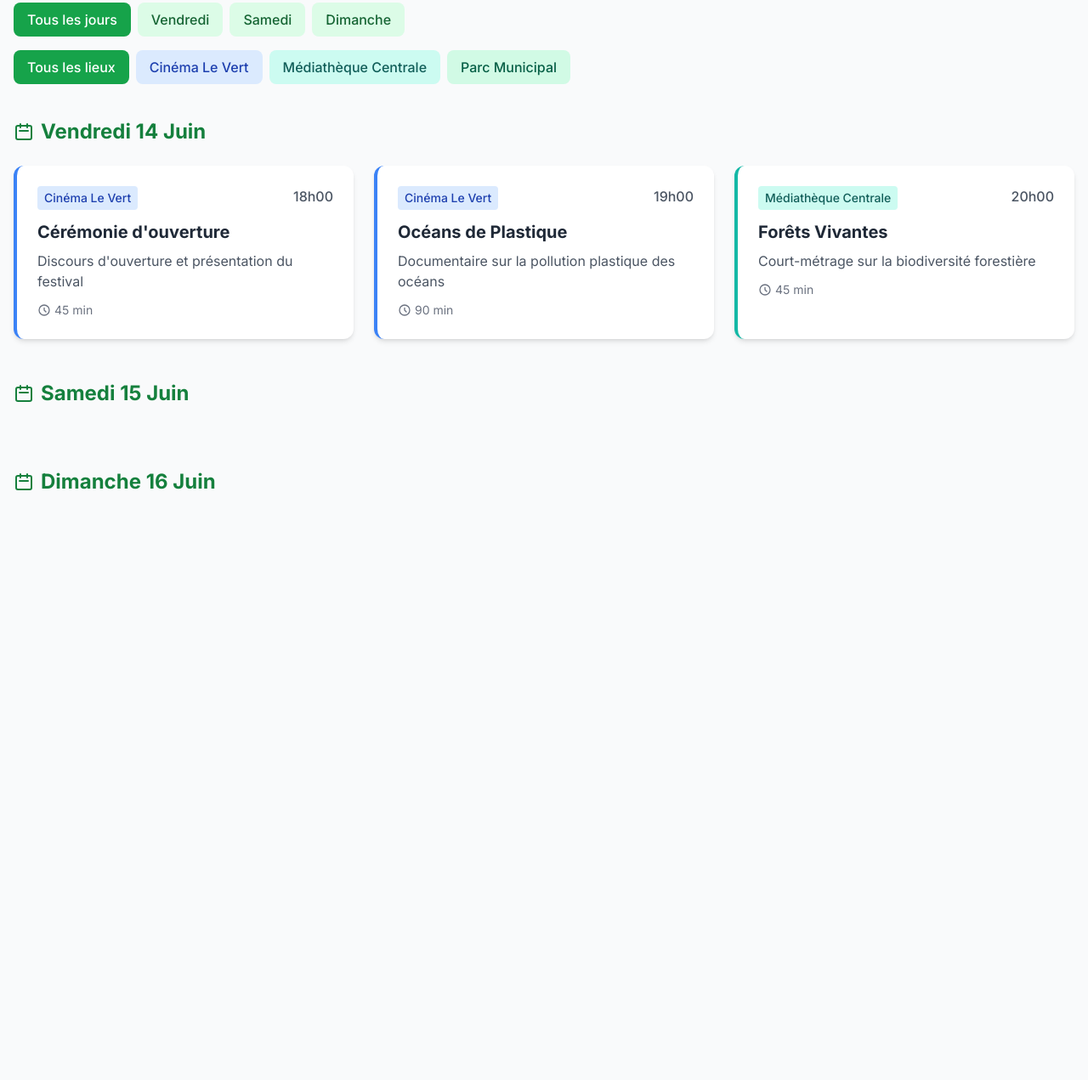
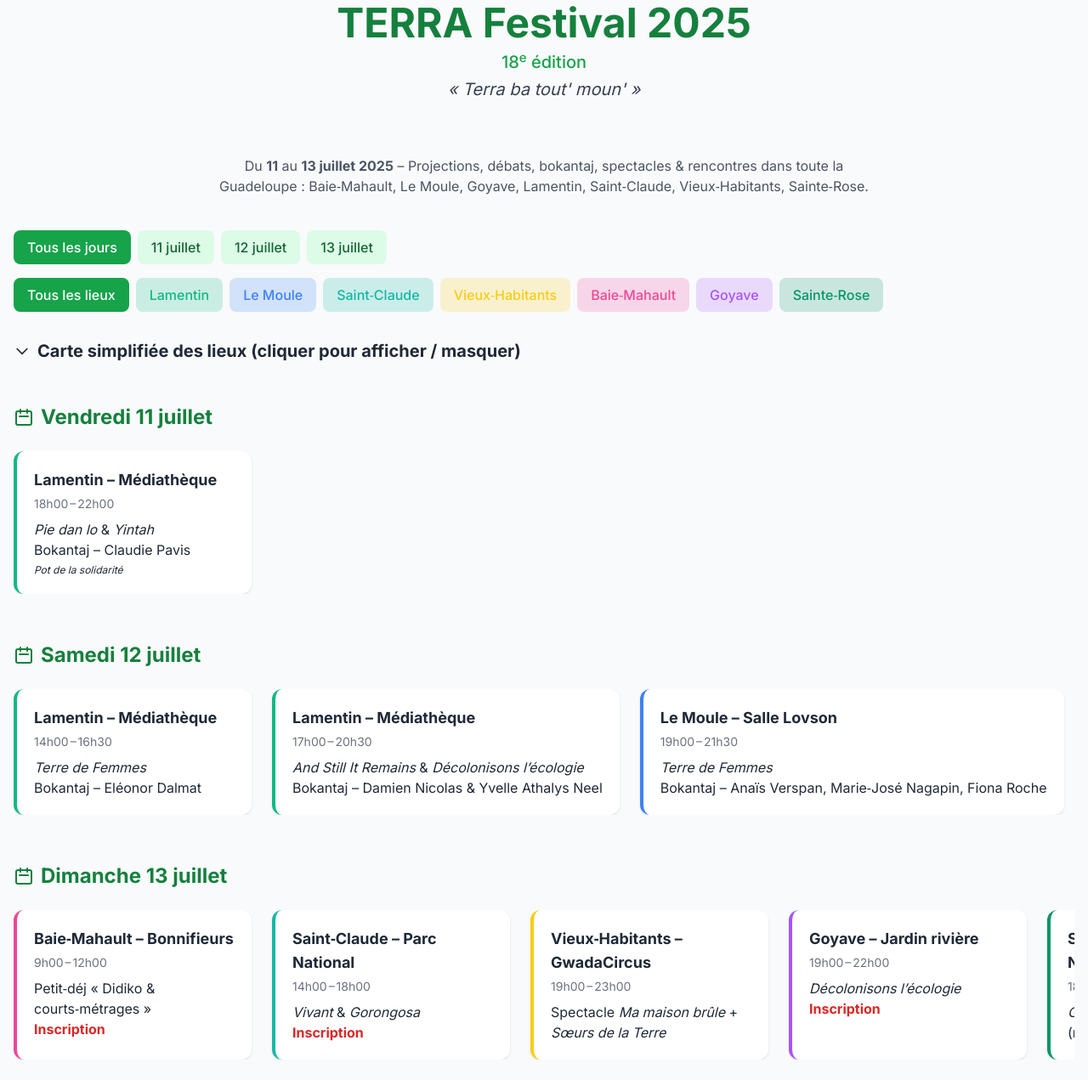
Before and after one commit to es1010/terra, a plain HTML site: page index.html in a window 1280 px wide. Shown: the part 37-1308 px from the top of the page at 85% size. Before the commit the page ends 800 px from the top, so only its background shows below. Drawn offline with nearby package versions, Linux system fonts and the light colour scheme.

Commit message:
Update index.html

```diff
--- a/index.html
+++ b/index.html
@@ -3,185 +3,221 @@
 <head>
   <meta charset="UTF-8">
   <meta name="viewport" content="width=device-width, initial-scale=1.0">
-  <title>Programme Festival Écologie</title>
+  <title>TERRA Festival 2025 – 18ᵉ édition</title>
 
-  <!-- 1.  POLICES  : Inter (propre, lisible) -->
+  <!-- Google Fonts & Tailwind -->
   <link rel="preconnect" href="https://fonts.googleapis.com">
   <link rel="preconnect" href="https://fonts.gstatic.com" crossorigin>
   <link href="https://fonts.googleapis.com/css2?family=Inter:wght@400;500;700&display=swap" rel="stylesheet">
-
-  <!-- 2.  TAILWIND CDN  (parfait pour GitHub Pages)  -->
   <script src="https://cdn.tailwindcss.com"></script>
   <script>
     tailwind.config = {
       theme: {
         extend: {
-          fontFamily: {
-            sans: ['Inter', 'ui-sans-serif', 'system-ui'],
-          },
+          fontFamily: { sans: ['Inter', 'ui-sans-serif', 'system-ui'] },
+          colors: {
+            lamentin: '#10b981',   // green‑500
+            moule: '#3b82f6',      // blue‑500
+            saintclaude: '#14b8a6',// teal‑500
+            vieux: '#facc15',      // yellow‑400
+            baiemahault: '#ec4899',// pink‑500
+            goyave: '#a855f7',     // purple‑500
+            sainterose: '#059669', // emerald‑600
+          }
         }
       }
     }
   </script>
-
-  <!-- 3.  Styles maison -->
   <style>
-    /* On masque la barre de défilement horizontale des groupes de boutons */
     .no-scrollbar::-webkit-scrollbar { display: none; }
     .no-scrollbar { -ms-overflow-style: none; scrollbar-width: none; }
   </style>
 </head>
 <body class="bg-gray-50 font-sans antialiased text-gray-800">
-  <main class="container mx-auto px-4 py-10">
+  <!-- HEADER -->
+  <header class="text-center py-10">
+    <h1 class="text-4xl md:text-5xl font-extrabold text-green-700">TERRA Festival 2025</h1>
+    <p class="text-lg md:text-xl text-green-600 font-medium mt-2">18<sup>e</sup> édition</p>
+    <p class="text-xl italic mt-1 text-gray-700">« Terra ba tout' moun' »</p>
+  </header>
 
-    <!-- ============================ FILTRES ============================ -->
-    <section class="mb-10 space-y-4">
-      <!-- Filtres par jour -->
+  <main class="container mx-auto px-4 py-6">
+    <!-- INTRO -->
+    <section class="text-center max-w-3xl mx-auto mb-10">
+      <p class="text-md text-gray-600">Du <strong>11</strong> au <strong>13 juillet 2025</strong> – Projections, débats, bokantaj, spectacles &amp; rencontres dans toute la Guadeloupe : Baie‑Mahault, Le Moule, Goyave, Lamentin, Saint‑Claude, Vieux‑Habitants, Sainte‑Rose.</p>
+    </section>
+
+    <!-- FILTERS -->
+    <section class="space-y-4 mb-8">
+      <!-- Jours -->
       <div class="flex overflow-x-auto gap-2 no-scrollbar">
         <button data-day="all" class="btn-day px-4 py-2 rounded-lg font-medium min-w-max bg-green-600 text-white">Tous les jours</button>
-        <button data-day="friday" class="btn-day px-4 py-2 rounded-lg font-medium min-w-max bg-green-100 text-green-800">Vendredi</button>
-        <button data-day="saturday" class="btn-day px-4 py-2 rounded-lg font-medium min-w-max bg-green-100 text-green-800">Samedi</button>
-        <button data-day="sunday" class="btn-day px-4 py-2 rounded-lg font-medium min-w-max bg-green-100 text-green-800">Dimanche</button>
+        <button data-day="11" class="btn-day px-4 py-2 rounded-lg font-medium min-w-max bg-green-100 text-green-800">11 juillet</button>
+        <button data-day="12" class="btn-day px-4 py-2 rounded-lg font-medium min-w-max bg-green-100 text-green-800">12 juillet</button>
+        <button data-day="13" class="btn-day px-4 py-2 rounded-lg font-medium min-w-max bg-green-100 text-green-800">13 juillet</button>
       </div>
-
-      <!-- Filtres par lieu -->
+      <!-- Lieux -->
       <div class="flex overflow-x-auto gap-2 no-scrollbar">
         <button data-place="all" class="btn-place px-4 py-2 rounded-lg font-medium min-w-max bg-green-600 text-white">Tous les lieux</button>
-        <button data-place="cinema" class="btn-place px-4 py-2 rounded-lg font-medium min-w-max bg-blue-100 text-blue-800 hover:bg-blue-200">Cinéma Le Vert</button>
-        <button data-place="mediatheque" class="btn-place px-4 py-2 rounded-lg font-medium min-w-max bg-teal-100 text-teal-800 hover:bg-teal-200">Médiathèque Centrale</button>
-        <button data-place="parc" class="btn-place px-4 py-2 rounded-lg font-medium min-w-max bg-emerald-100 text-emerald-800 hover:bg-emerald-200">Parc Municipal</button>
+        <button data-place="lamentin" class="btn-place px-4 py-2 rounded-lg font-medium min-w-max bg-lamentin/20 text-lamentin hover:bg-lamentin/30">Lamentin</button>
+        <button data-place="moule" class="btn-place px-4 py-2 rounded-lg font-medium min-w-max bg-moule/20 text-moule hover:bg-moule/30">Le Moule</button>
+        <button data-place="saintclaude" class="btn-place px-4 py-2 rounded-lg font-medium min-w-max bg-saintclaude/20 text-saintclaude hover:bg-saintclaude/30">Saint‑Claude</button>
+        <button data-place="vieux" class="btn-place px-4 py-2 rounded-lg font-medium min-w-max bg-vieux/20 text-vieux hover:bg-vieux/30">Vieux‑Habitants</button>
+        <button data-place="baiemahault" class="btn-place px-4 py-2 rounded-lg font-medium min-w-max bg-baiemahault/20 text-baiemahault hover:bg-baiemahault/30">Baie‑Mahault</button>
+        <button data-place="goyave" class="btn-place px-4 py-2 rounded-lg font-medium min-w-max bg-goyave/20 text-goyave hover:bg-goyave/30">Goyave</button>
+        <button data-place="sainterose" class="btn-place px-4 py-2 rounded-lg font-medium min-w-max bg-sainterose/20 text-sainterose hover:bg-sainterose/30">Sainte‑Rose</button>
       </div>
     </section>
 
-    <!-- ============================ PROGRAMME ============================ -->
+    <!-- COLLAPSIBLE MAP -->
+    <details class="mb-12">
+      <summary class="cursor-pointer text-xl font-semibold flex items-center gap-2 select-none">
+        <svg xmlns="http://www.w3.org/2000/svg" class="h-5 w-5" fill="none" viewBox="0 0 24 24" stroke="currentColor"><path stroke-linecap="round" stroke-linejoin="round" stroke-width="2" d="M19 9l-7 7-7-7"/></svg>
+        Carte simplifiée des lieux (cliquer pour afficher / masquer)
+      </summary>
+      <div class="mt-4 mx-auto" style="max-width:520px">
+        <!-- SIMPLE silhouette of Guadeloupe (Basse‑Terre & Grande‑Terre) -->
+        <svg viewBox="0 0 400 350" class="w-full h-auto rounded-lg shadow">
+          <!-- Grande‑Terre -->
+          <path d="M275 70 Q330 85 340 130 Q360 185 315 215 Q270 245 220 200 Q185 160 200 110 Q220 70 275 70 Z" fill="#d1fae5" />
+          <!-- Basse‑Terre -->
+          <path d="M85 220 Q40 180 60 130 Q80 80 140 90 Q190 100 175 160 Q160 220 120 240 Q100 245 85 220 Z" fill="#d1fae5" />
+          <!-- Markers (centroids approximatifs) -->
+          <g font-family="Inter, sans-serif" font-size="11" text-anchor="middle" dominant-baseline="middle">
+            <circle cx="150" cy="185" r="6" fill="#ec4899" /><text x="150" y="170" fill="#ec4899">Baie‑Mahault</text>
+            <circle cx="300" cy="155" r="6" fill="#3b82f6" /><text x="300" y="140" fill="#3b82f6">Le Moule</text>
+            <circle cx="165" cy="165" r="6" fill="#10b981" /><text x="165" y="150" fill="#10b981">Lamentin</text>
+            <circle cx="200" cy="215" r="6" fill="#a855f7" /><text x="200" y="230" fill="#a855f7">Goyave</text>
+            <circle cx="125" cy="215" r="6" fill="#14b8a6" /><text x="125" y="230" fill="#14b8a6">Saint‑Claude</text>
+            <circle cx="105" cy="200" r="6" fill="#facc15" /><text x="105" y="185" fill="#facc15">Vieux‑Habitants</text>
+            <circle cx="120" cy="145" r="6" fill="#059669" /><text x="120" y="130" fill="#059669">Sainte‑Rose</text>
+          </g>
+        </svg>
+      </div>
+    </details>
 
-    <!-- Vendredi -->
-    <section data-day-section="friday" class="mb-12">
-      <h2 class="text-2xl font-bold text-green-700 mb-6 flex items-center">
-        <!-- Icône calendrier -->
-        <svg xmlns="http://www.w3.org/2000/svg" class="h-6 w-6 mr-2" fill="none" viewBox="0 0 24 24" stroke="currentColor">
-          <path stroke-linecap="round" stroke-linejoin="round" stroke-width="2" d="M8 7V3m8 4V3m-9 8h10M5 21h14a2 2 0 002-2V7a2 2 0 00-2-2H5a2 2 0 00-2 2v12a2 2 0 002 2z" />
-        </svg>
-        Vendredi 14 Juin
-      </h2>
+    <!-- PROGRAMME GROUPE PAR JOUR -->
+    <section class="space-y-14">
+      <!-- 11 juillet -->
+      <section data-day-section="11" class="space-y-6">
+        <h2 class="text-2xl font-bold text-green-700 flex items-center gap-2"><svg xmlns="http://www.w3.org/2000/svg" class="h-6 w-6" fill="none" viewBox="0 0 24 24" stroke="currentColor"><path stroke-linecap="round" stroke-linejoin="round" stroke-width="2" d="M8 7V3m8 4V3m-9 8h10M5 21h14a2 2 0 002-2V7a2 2 0 00-2-2H5a2 2 0 00-2 2v12a2 2 0 002 2z"/></svg>Vendredi 11 juillet</h2>
+        <div class="flex overflow-x-auto gap-6 no-scrollbar">
+          <!-- Lamentin / 18‑22h -->
+          <article class="event-card bg-white min-w-[280px] rounded-xl shadow border-l-4 border-lamentin" data-day="11" data-place="lamentin">
+            <div class="p-5">
+              <h3 class="font-bold text-lg mb-1">Lamentin – Médiathèque</h3>
+              <p class="text-sm text-gray-500 mb-2">18h00 – 22h00</p>
+              <p><em>Pie dan lo</em> &amp; <em>Yintah</em><br>Bokantaj – Claudie Pavis</p>
+              <p class="italic text-xs mt-1">Pot de la solidarité</p>
+            </div>
+          </article>
+        </div>
+      </section>
 
-      <div class="grid grid-cols-1 md:grid-cols-2 lg:grid-cols-3 gap-6">
-        <!-- Carte 1 -->
-        <article class="event-card bg-white rounded-xl overflow-hidden shadow-md border-l-4 border-blue-500" data-location="cinema">
-          <div class="p-6">
-            <div class="flex justify-between items-start mb-3">
-              <span class="bg-blue-100 text-blue-800 px-2 py-1 rounded text-sm font-medium">Cinéma Le Vert</span>
-              <time class="text-gray-600 font-medium">18h00</time>
+      <!-- 12 juillet -->
+      <section data-day-section="12" class="space-y-6">
+        <h2 class="text-2xl font-bold text-green-700 flex items-center gap-2"><svg xmlns="http://www.w3.org/2000/svg" class="h-6 w-6" fill="none" viewBox="0 0 24 24" stroke="currentColor"><path stroke-linecap="round" stroke-linejoin="round" stroke-width="2" d="M8 7V3m8 4V3m-9 8h10M5 21h14a2 2 0 002-2V7a2 2 0 00-2-2H5a2 2 0 00-2 2v12a2 2 0 002 2z"/></svg>Samedi 12 juillet</h2>
+        <div class="flex overflow-x-auto gap-6 no-scrollbar">
+          <!-- Lamentin 14‑16h30 -->
+          <article class="event-card bg-white min-w-[280px] rounded-xl shadow border-l-4 border-lamentin" data-day="12" data-place="lamentin">
+            <div class="p-5">
+              <h3 class="font-bold text-lg mb-1">Lamentin – Médiathèque</h3>
+              <p class="text-sm text-gray-500 mb-2">14h00 – 16h30</p>
+              <p><em>Terre de Femmes</em><br>Bokantaj – Eléonor Dalmat</p>
             </div>
-            <h3 class="text-xl font-bold text-gray-800 mb-2">Cérémonie d'ouverture</h3>
-            <p class="text-gray-600 mb-3">Discours d'ouverture et présentation du festival</p>
-            <div class="flex items-center text-gray-500 text-sm">
-              <svg xmlns="http://www.w3.org/2000/svg" class="h-4 w-4 mr-1" fill="none" viewBox="0 0 24 24" stroke="currentColor">
-                <path stroke-linecap="round" stroke-linejoin="round" stroke-width="2" d="M12 8v4l3 3m6-3a9 9 0 11-18 0 9 9 0 0118 0z" />
-              </svg>
-              45 min
+          </article>
+          <!-- Lamentin 17‑20h30 -->
+          <article class="event-card bg-white min-w-[280px] rounded-xl shadow border-l-4 border-lamentin" data-day="12" data-place="lamentin">
+            <div class="p-5">
+              <h3 class="font-bold text-lg mb-1">Lamentin – Médiathèque</h3>
+              <p class="text-sm text-gray-500 mb-2">17h00 – 20h30</p>
+              <p><em>And Still It Remains</em> &amp; <em>Décolonisons l’écologie</em><br>Bokantaj – Damien Nicolas &amp; Yvelle Athalys Neel</p>
             </div>
-          </div>
-        </article>
+          </article>
+          <!-- Le Moule 19‑21h30 -->
+          <article class="event-card bg-white min-w-[280px] rounded-xl shadow border-l-4 border-moule" data-day="12" data-place="moule">
+            <div class="p-5">
+              <h3 class="font-bold text-lg mb-1">Le Moule – Salle Lovson</h3>
+              <p class="text-sm text-gray-500 mb-2">19h00 – 21h30</p>
+              <p><em>Terre de Femmes</em><br>Bokantaj – Anaïs Verspan, Marie‑José Nagapin, Fiona Roche</p>
+            </div>
+          </article>
+        </div>
+      </section>
 
-        <!-- Carte 2 -->
-        <article class="event-card bg-white rounded-xl overflow-hidden shadow-md border-l-4 border-blue-500" data-location="cinema">
-          <div class="p-6">
-            <div class="flex justify-between items-start mb-3">
-              <span class="bg-blue-100 text-blue-800 px-2 py-1 rounded text-sm font-medium">Cinéma Le Vert</span>
-              <time class="text-gray-600 font-medium">19h00</time>
+      <!-- 13 juillet -->
+      <section data-day-section="13" class="space-y-6">
+        <h2 class="text-2xl font-bold text-green-700 flex items-center gap-2"><svg xmlns="http://www.w3.org/2000/svg" class="h-6 w-6" fill="none" viewBox="0 0 24 24" stroke="currentColor"><path stroke-linecap="round" stroke-linejoin="round" stroke-width="2" d="M8 7V3m8 4V3m-9 8h10M5 21h14a2 2 0 002-2V7a2 2 0 00-2-2H5a2 2 0 00-2 2v12a2 2 0 002 2z"/></svg>Dimanche 13 juillet</h2>
+        <div class="flex overflow-x-auto gap-6 no-scrollbar">
+          <!-- Baie‑Mahault -->
+          <article class="event-card bg-white min-w-[280px] rounded-xl shadow border-l-4 border-baiemahault" data-day="13" data-place="baiemahault">
+            <div class="p-5">
+              <h3 class="font-bold text-lg mb-1">Baie‑Mahault – Bonnifieurs</h3>
+              <p class="text-sm text-gray-500 mb-2">9h00 – 12h00</p>
+              <p>Petit‑déj « Didiko &amp; courts‑métrages »<br><strong class="text-red-600">Inscription</strong></p>
             </div>
-            <h3 class="text-xl font-bold text-gray-800 mb-2">Océans de Plastique</h3>
-            <p class="text-gray-600 mb-3">Documentaire sur la pollution plastique des océans</p>
-            <div class="flex items-center text-gray-500 text-sm">
-              <svg xmlns="http://www.w3.org/2000/svg" class="h-4 w-4 mr-1" fill="none" viewBox="0 0 24 24" stroke="currentColor">
-                <path stroke-linecap="round" stroke-linejoin="round" stroke-width="2" d="M12 8v4l3 3m6-3a9 9 0 11-18 0 9 9 0 0118 0z" />
-              </svg>
-              90 min
+          </article>
+          <!-- Saint‑Claude -->
+          <article class="event-card bg-white min-w-[280px] rounded-xl shadow border-l-4 border-saintclaude" data-day="13" data-place="saintclaude">
+            <div class="p-5">
+              <h3 class="font-bold text-lg mb-1">Saint‑Claude – Parc National</h3>
+              <p class="text-sm text-gray-500 mb-2">14h00 – 18h00</p>
+              <p><em>Vivant</em> &amp; <em>Gorongosa</em><br><strong class="text-red-600">Inscription</strong></p>
             </div>
-          </div>
-        </article>
-
-        <!-- Carte 3 -->
-        <article class="event-card bg-white rounded-xl overflow-hidden shadow-md border-l-4 border-teal-500" data-location="mediatheque">
-          <div class="p-6">
-            <div class="flex justify-between items-start mb-3">
-              <span class="bg-teal-100 text-teal-800 px-2 py-1 rounded text-sm font-medium">Médiathèque Centrale</span>
-              <time class="text-gray-600 font-medium">20h00</time>
+          </article>
+          <!-- Vieux‑Habitants -->
+          <article class="event-card bg-white min-w-[280px] rounded-xl shadow border-l-4 border-vieux" data-day="13" data-place="vieux">
+            <div class="p-5">
+              <h3 class="font-bold text-lg mb-1">Vieux‑Habitants – GwadaCircus</h3>
+              <p class="text-sm text-gray-500 mb-2">19h00 – 23h00</p>
+              <p>Spectacle <em>Ma maison brûle</em> + <em>Sœurs de la Terre</em></p>
             </div>
-            <h3 class="text-xl font-bold text-gray-800 mb-2">Forêts Vivantes</h3>
-            <p class="text-gray-600 mb-3">Court-métrage sur la biodiversité forestière</p>
-            <div class="flex items-center text-gray-500 text-sm">
-              <svg xmlns="http://www.w3.org/2000/svg" class="h-4 w-4 mr-1" fill="none" viewBox="0 0 24 24" stroke="currentColor">
-                <path stroke-linecap="round" stroke-linejoin="round" stroke-width="2" d="M12 8v4l3 3m6-3a9 9 0 11-18 0 9 9 0 0118 0z" />
-              </svg>
-              45 min
+          </article>
+          <!-- Goyave -->
+          <article class="event-card bg-white min-w-[280px] rounded-xl shadow border-l-4 border-goyave" data-day="13" data-place="goyave">
+            <div class="p-5">
+              <h3 class="font-bold text-lg mb-1">Goyave – Jardin rivière</h3>
+              <p class="text-sm text-gray-500 mb-2">19h00 – 22h00</p>
+              <p><em>Décolonisons l’écologie</em><br><strong class="text-red-600">Inscription</strong></p>
             </div>
-          </div>
-        </article>
-      </div>
-    </section>
-
-    <!-- Samedi : collez ici vos cartes / même structure -->
-    <section data-day-section="saturday" class="mb-12">
-      <h2 class="text-2xl font-bold text-green-700 mb-6 flex items-center">
-        <svg xmlns="http://www.w3.org/2000/svg" class="h-6 w-6 mr-2" fill="none" viewBox="0 0 24 24" stroke="currentColor">
-          <path stroke-linecap="round" stroke-linejoin="round" stroke-width="2" d="M8 7V3m8 4V3m-9 8h10M5 21h14a2 2 0 002-2V7a2 2 0 00-2-2H5a2 2 0 00-2 2v12a2 2 0 002 2z" />
-        </svg>
-        Samedi 15 Juin
-      </h2>
-      <div class="grid grid-cols-1 md:grid-cols-2 lg:grid-cols-3 gap-6">
-        <!-- Vos cartes du samedi -->
-      </div>
-    </section>
-
-    <!-- Dimanche : collez ici vos cartes / même structure -->
-    <section data-day-section="sunday" class="mb-12">
-      <h2 class="text-2xl font-bold text-green-700 mb-6 flex items-center">
-        <svg xmlns="http://www.w3.org/2000/svg" class="h-6 w-6 mr-2" fill="none" viewBox="0 0 24 24" stroke="currentColor">
-          <path stroke-linecap="round" stroke-linejoin="round" stroke-width="2" d="M8 7V3m8 4V3m-9 8h10M5 21h14a2 2 0 002-2V7a2 2 0 00-2-2H5a2 2 0 00-2 2v12a2 2 0 002 2z" />
-        </svg>
-        Dimanche 16 Juin
-      </h2>
-      <div class="grid grid-cols-1 md:grid-cols-2 lg:grid-cols-3 gap-6">
-        <!-- Vos cartes du dimanche -->
-      </div>
+          </article>
+          <!-- Sainte‑Rose -->
+          <article class="event-card bg-white min-w-[280px] rounded-xl shadow border-l-4 border-sainterose" data-day="13" data-place="sainterose">
+            <div class="p-5">
+              <h3 class="font-bold text-lg mb-1">Sainte‑Rose – Sucrerie Nogent</h3>
+              <p class="text-sm text-gray-500 mb-2">18h00 – 20h00</p>
+              <p><em>Gorongosa</em> – Projection &amp; dîner (réservation)</p>
+            </div>
+          </article>
+        </div>
+      </section>
     </section>
   </main>
 
-  <!-- ============================ JAVASCRIPT ============================ -->
+  <!-- FILTER LOGIC -->
   <script>
-    // Fonction qui alterne les classes "actif" / "inactif" d'un groupe de boutons
-    function toggleActive(btn, selector) {
+    function toggleActive(btn, selector, activeBg) {
       document.querySelectorAll(selector).forEach(el => {
-        el.classList.remove('bg-green-600', 'text-white');
+        el.classList.remove(activeBg, 'text-white');
         el.classList.add('bg-green-100', 'text-green-800');
       });
       btn.classList.remove('bg-green-100', 'text-green-800');
-      btn.classList.add('bg-green-600', 'text-white');
+      btn.classList.add(activeBg, 'text-white');
     }
 
-    // Filtre par jour
+    // Filtre jour
     document.querySelectorAll('.btn-day').forEach(btn => {
       btn.addEventListener('click', () => {
         const day = btn.dataset.day;
-        toggleActive(btn, '.btn-day');
+        toggleActive(btn, '.btn-day', 'bg-green-600');
         document.querySelectorAll('[data-day-section]').forEach(sec => {
           sec.hidden = day !== 'all' && sec.dataset.daySection !== day;
         });
       });
     });
 
-    // Filtre par lieu
+    // Filtre lieu
     document.querySelectorAll('.btn-place').forEach(btn => {
       btn.addEventListener('click', () => {
         const place = btn.dataset.place;
-        toggleActive(btn, '.btn-place');
-        document.querySelectorAll('.event-card').forEach(card => {
-          card.hidden = place !== 'all' && card.dataset.location !== place;
-        });
-      });
-    });
-  </script>
-</body>
-</html>
+        toggleActive
```
